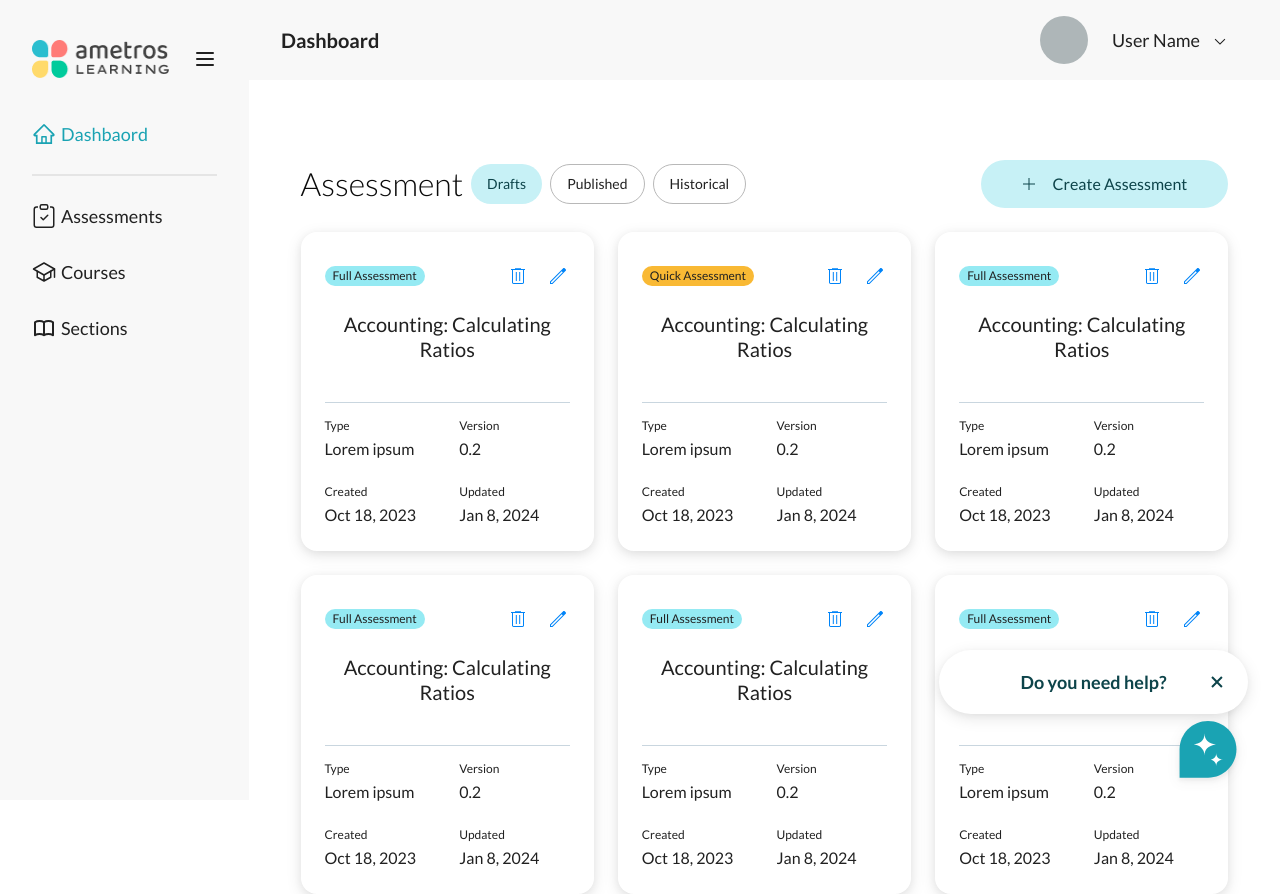
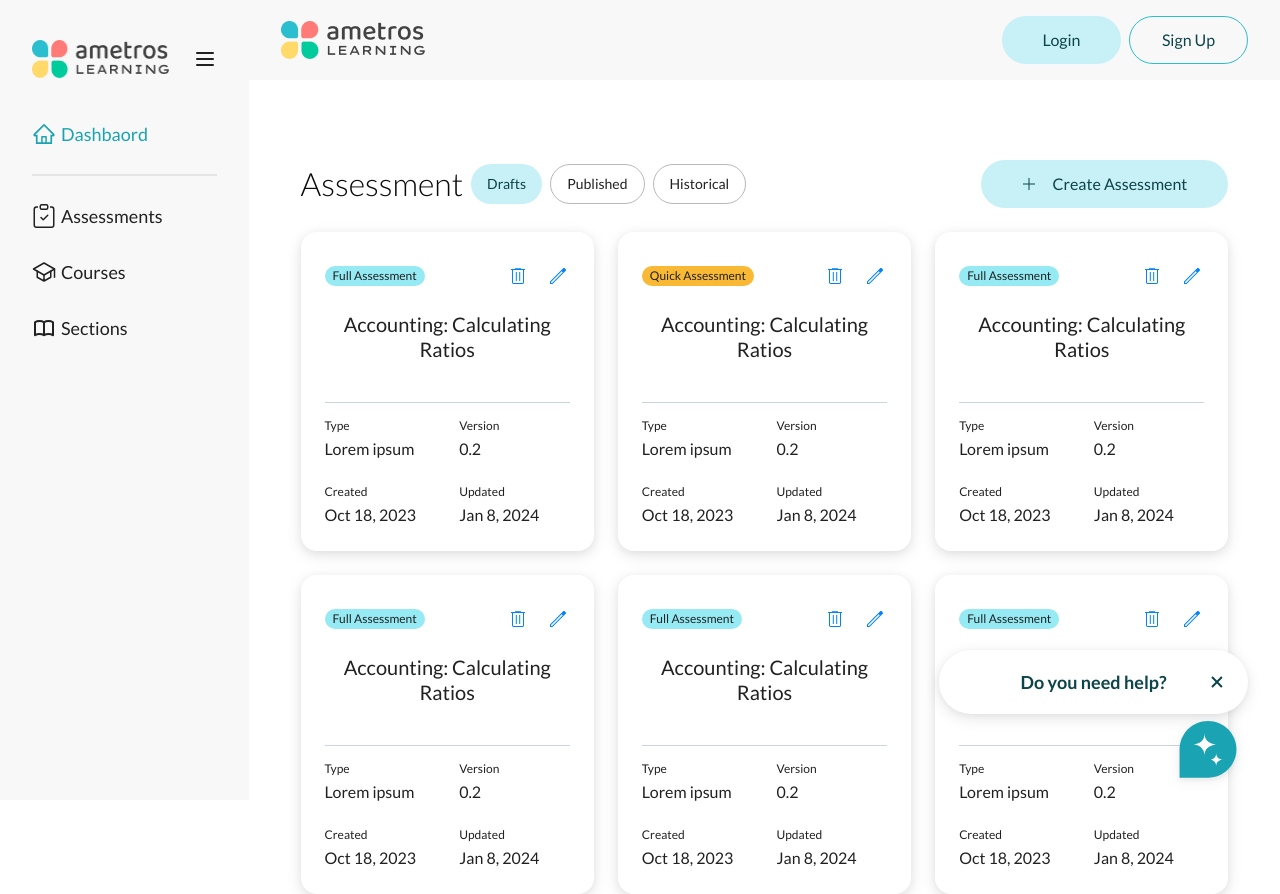
Before and after one commit to numanbaig/Ametros-UI, a Next.js app: page / in a window 1280 px wide. Built offline with nearby package versions, Linux system fonts and the light colour scheme.

Commit message:
fix:auth UI resposiveness

```diff
--- a/src/components/header.tsx
+++ b/src/components/header.tsx
@@ -9,7 +9,7 @@ import DashboardAuthButtons from "@/app/auth/(components)/auth-buttons";
 import { SidebarTrigger } from "./ui/sidebar";
 import { Menu } from "lucide-react";
 const DashboardHeader = () => {
-  const isLoggedIn = true;
+  const isLoggedIn = false;
   return (
     <div className="flex justify-between items-center w-full py-4 sm:px-8 px-4 h-20 bg-[#F8F8F8]">
       {isLoggedIn ? (
--- a/src/middleware.ts
+++ b/src/middleware.ts
@@ -21,7 +21,7 @@ export function middleware(request: NextRequest) {
   }
 
   // For development - replace with actual auth logic later
-  const isAuthenticated = true; // Temporarily set to true for development
+  const isAuthenticated = false; // Temporarily set to true for development
 
   const publicRoutes = [
     "/auth/login",
```
